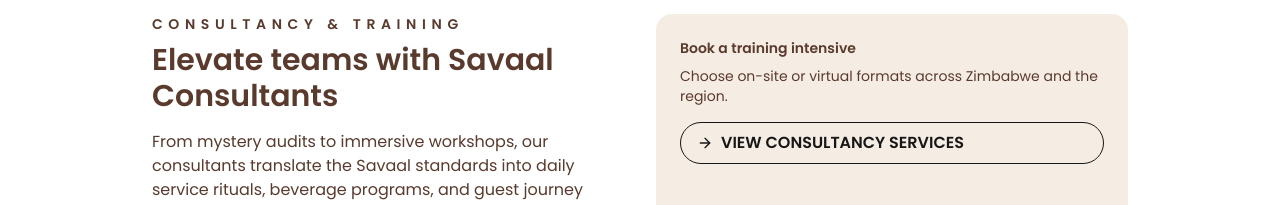
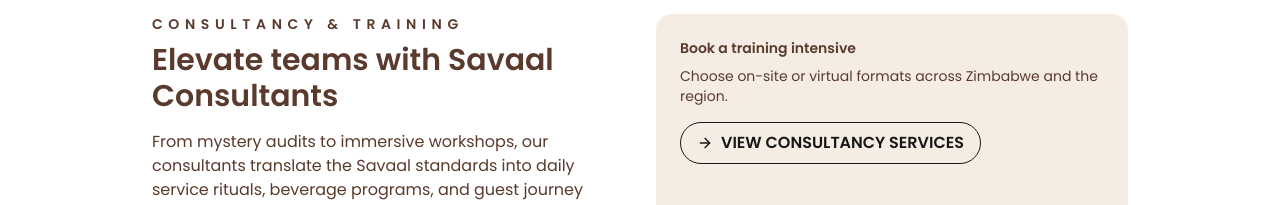
Before and after one commit to LayerSyncAi/savaal, a Next.js app: page / in a window 1280 px wide. Shown: the part 5940-6145 px from the top of the page. Built offline with nearby package versions, Linux system fonts and the light colour scheme.

Commit message:
Adjust guide back button sizing

```diff
--- a/components/rounded-slide-button-light.tsx
+++ b/components/rounded-slide-button-light.tsx
@@ -37,7 +37,7 @@ export const RoundedSlideButtonLight = ({
                         href={href}
                         style={customProperties}
                         className={`
-                                relative z-0 flex items-center gap-2 overflow-hidden border border-(--hover-color)]
+                                relative z-0 inline-flex items-center gap-2 overflow-hidden border border-(--hover-color)]
                                 px-4 py-2 font-semibold uppercase text-neutral-900 transition-all duration-500 rounded-full
                                 bg-(--default-color)]
 
```
